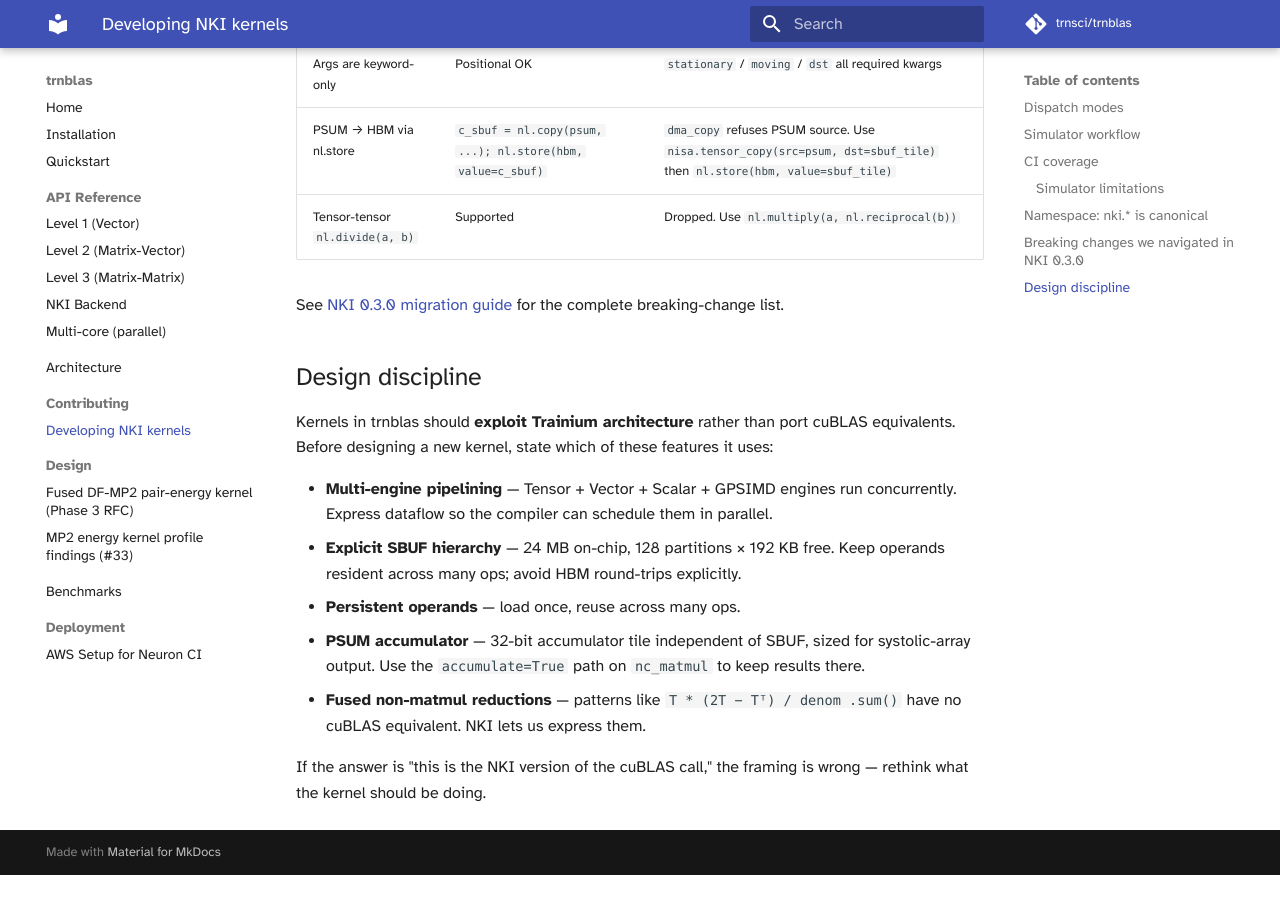
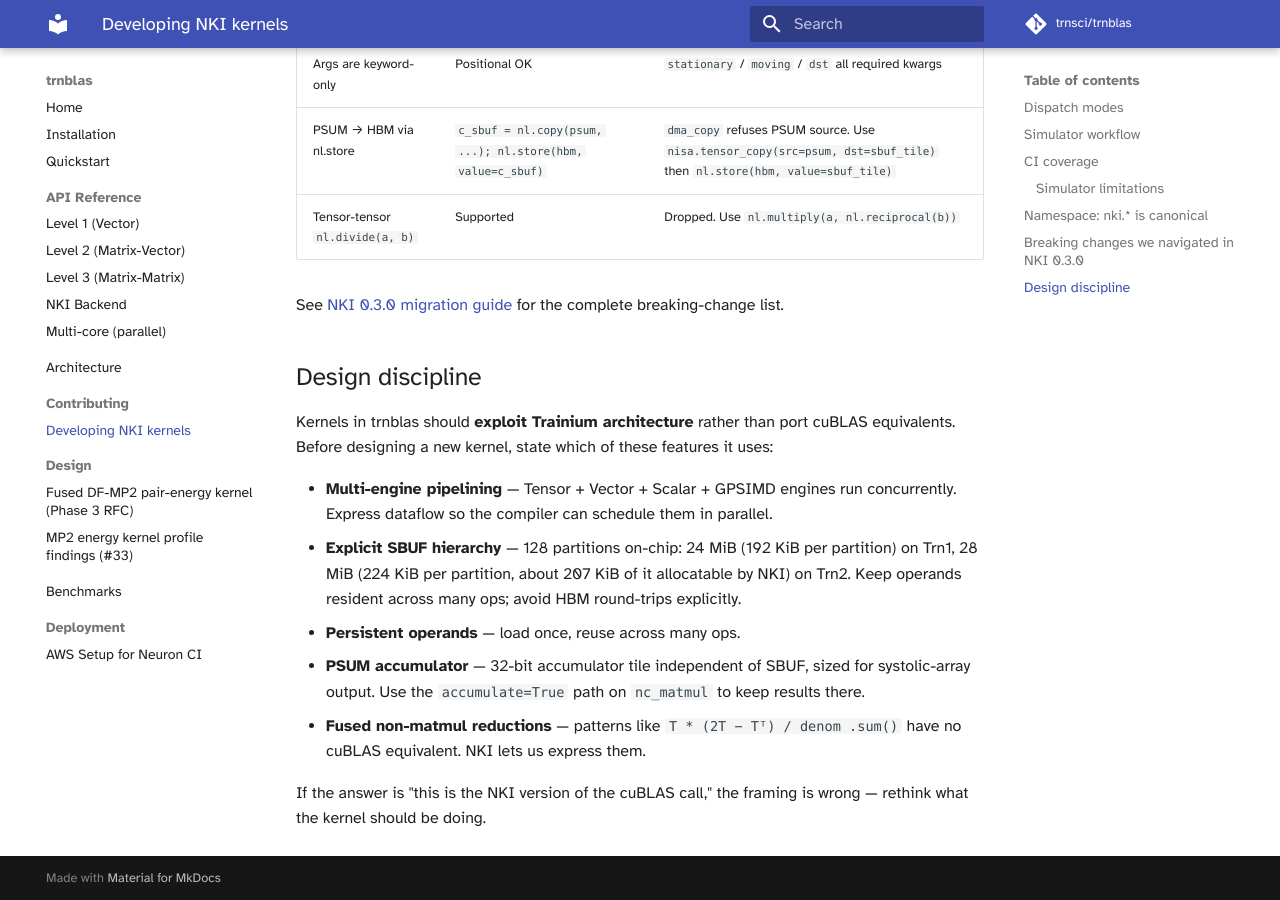
Before and after one commit to trnsci/trnblas, an MkDocs documentation site: the page built from docs/developing_kernels.md, in a window 1280 px wide and 900 px high, scrolled down 3120 px. Built offline with MkDocs 1.6.1 and Material for MkDocs 9.7.7, drawn with Linux system fonts in a browser that asks for light colours; some web fonts are replaced; comment, search, counter and statistics services are not loaded; before the commit the page ends 3995 px from its top, so only the background shows below that.

Commit message:
docs: SBUF is 224 KiB per partition on Trn2, not 192 KiB (trnsci/trnsci#157)
192 KiB (24 MiB) is the Trn1 / NeuronCore-v2 figure. AWS's NKI Trainium2
guide gives NeuronCore-v3 SBUF as 28 MiB, 128 partitions of 224 KiB; NKI's
allocator reports 212,472 bytes (about 207 KiB) per partition on Trn2
(trnsparse#111). Comments and docs only: no budget value changes.

```diff
--- a/docs/developing_kernels.md
+++ b/docs/developing_kernels.md
@@ -127,9 +127,10 @@ which of these features it uses:
 - **Multi-engine pipelining** — Tensor + Vector + Scalar + GPSIMD
   engines run concurrently. Express dataflow so the compiler can
   schedule them in parallel.
-- **Explicit SBUF hierarchy** — 24 MB on-chip, 128 partitions ×
-  192 KB free. Keep operands resident across many ops; avoid HBM
-  round-trips explicitly.
+- **Explicit SBUF hierarchy** — 128 partitions on-chip: 24 MiB
+  (192 KiB per partition) on Trn1, 28 MiB (224 KiB per partition,
+  about 207 KiB of it allocatable by NKI) on Trn2. Keep operands
+  resident across many ops; avoid HBM round-trips explicitly.
 - **Persistent operands** — load once, reuse across many ops.
 - **PSUM accumulator** — 32-bit accumulator tile independent of
   SBUF, sized for systolic-array output. Use the `accumulate=True`
```
Also changed, not shown: 1 other file.
